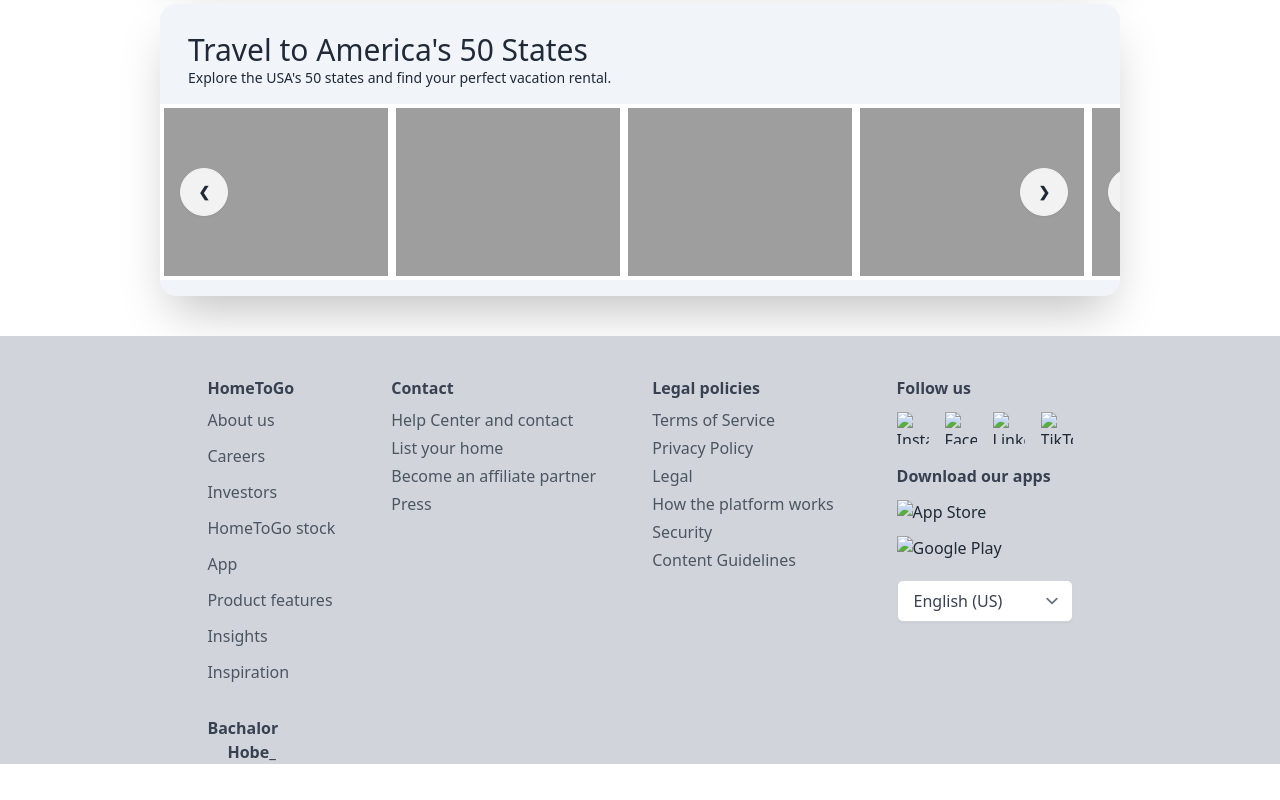
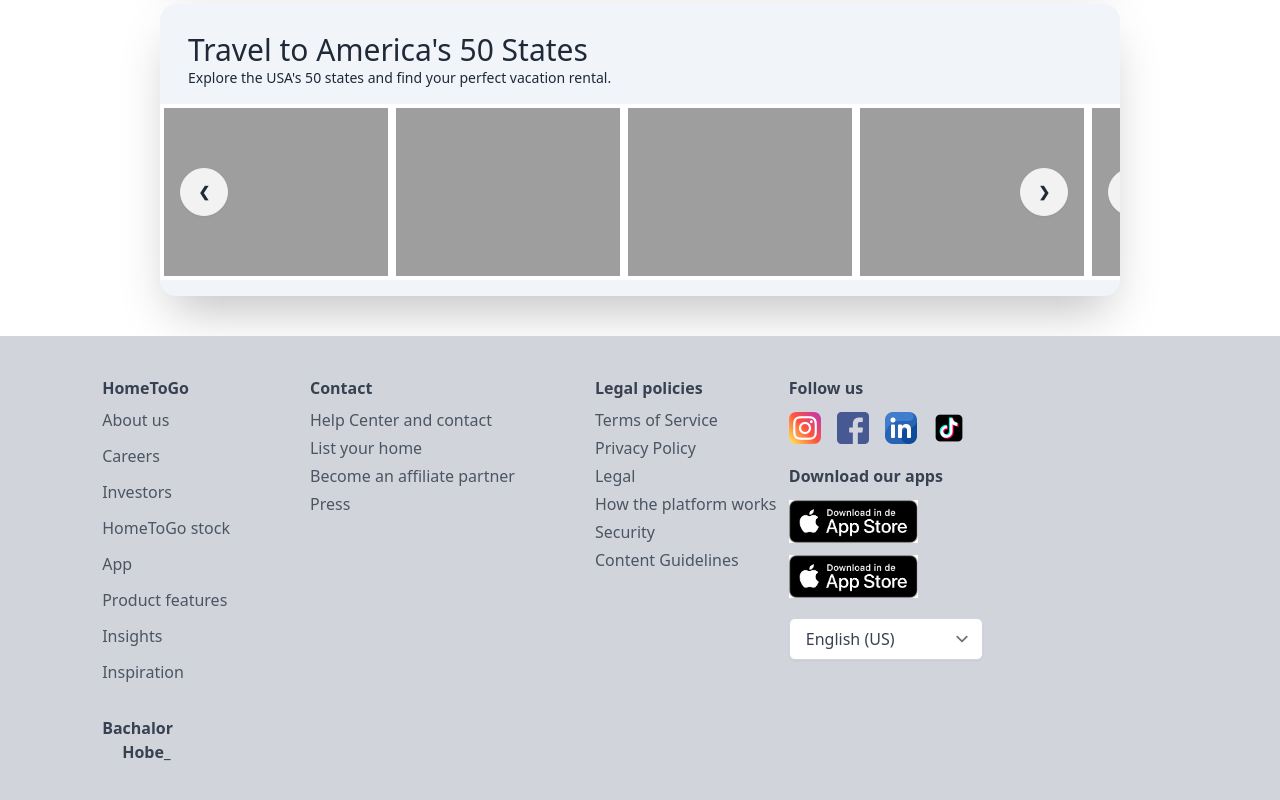
Before and after one commit to depressedKarimul/Bachelor.hobe, a plain HTML site: page index.html in a window 1280 px wide. Shown: the part 8115-8915 px from the top of the page. Before the commit the page ends 8879 px from the top, so only its background shows below. Drawn offline with nearby package versions, Linux system fonts and the light colour scheme.

Commit message:
footer section complete

```diff
--- a/index.html
+++ b/index.html
@@ -4383,12 +4383,12 @@ Cabins to explore the great outdoors section -->
 
 
 
-  <footer class="bg-gray-300 px-40 mt-10 pt-10">
+ <footer class="bg-gray-300 lg:px-20 mt-10 pt-10 pb-9">
 
   <div class="container mx-auto px-4">
-   <div class="flex justify-around">
-
-    <div class="flex flex-col md:flex-row justify-around gap-14">
+ <div class="lg:flex  justify-around">
+
+  <div class="flex flex-col md:flex-row justify-around lg:gap-20 gap-3">
     <!-- HomeToGo Section -->
     <div class="mb-6 md:mb-0">
       <h3 class="font-semibold text-gray-700 mb-2">HomeToGo</h3>
@@ -4404,7 +4404,7 @@ Cabins to explore the great outdoors section -->
       </ul>
 
        <!-- Logo -->
-      <div class="mt-8 text-gray-700 font-bold">
+    <div class="mt-8 text-gray-700 font-bold ">
       <p>Bachalor <br>
         <span class="ml-5">Hobe_</span>
       </p>
@@ -4442,16 +4442,16 @@ Cabins to explore the great outdoors section -->
     <div class="flex space-x-4 mb-5">
       <!-- Social Media Icons -->
       <a href="#" class="w-8 h-8">
-          <img src="instagram-icon.png" alt="Instagram" class="w-full h-full object-contain">
+        <img src="Images/Icons/instagram.png" alt="Instagram" class="w-full h-full object-contain">
       </a>
       <a href="#" class="w-8 h-8">
-          <img src="facebook-icon.png" alt="Facebook" class="w-full h-full object-contain">
+        <img src="Images/Icons/facebook.png" alt="Facebook" class="w-full h-full object-contain">
       </a>
       <a href="#" class="w-8 h-8">
-          <img src="linkedin-icon.png" alt="LinkedIn" class="w-full h-full object-contain">
+        <img src="Images/Icons/linkedin.png" alt="LinkedIn" class="w-full h-full object-contain">
       </a>
       <a href="#" class="w-8 h-8">
-          <img src="tiktok-icon.png" alt="TikTok" class="w-full h-full object-contain">
+        <img src="Images/Icons/social-media.png" alt="TikTok" class="w-full h-full object-contain">
       </a>
     </div>
 
@@ -4459,17 +4459,17 @@ Cabins to explore the great outdoors section -->
     <div class="flex flex-col space-y-3 mb-5">
       <!-- App Store Button -->
       <a href="#" class="w-full">
-          <img src="app-store-icon.png" alt="App Store" class="w-full h-auto">
+        <img src="Images/Icons/appstore.png" alt="App Store" class="w-1/3 h-auto">
       </a>
       <!-- Google Play Button -->
       <a href="#" class="w-full">
-          <img src="google-play-icon.png" alt="Google Play" class="w-full h-auto">
+        <img src="Images/Icons/appstore.png" alt="Google Play" class="w-1/3 h-auto">
       </a>
     </div>
 
     <!-- Language Selector -->
     <div class="relative">
-        <select class="block w-full px-4 py-2 text-gray-700 bg-white border border-gray-300 rounded-md shadow-sm focus:outline-none focus:ring-2 focus:ring-blue-500">
+      <select class="block w-1/2 px-4 py-2 text-gray-700 bg-white border border-gray-300 rounded-md shadow-sm focus:outline-none focus:ring-2 focus:ring-blue-500">
         <option>English (US)</option>
         <option>English (UK)</option>
         <option>Bangla</option>
@@ -4487,6 +4487,7 @@ Cabins to explore the great outdoors section -->
 
 
 
+
  <script src="js/scripts.js"></script>
 </body>
 </html>
```
Also changed, not shown: Images/Icons/appstore.png (added), Images/Icons/facebook.png (added), Images/Icons/instagram.png (added), Images/Icons/linkedin.png (added), Images/Icons/playstore.png (added), Images/Icons/social-media.png (added). Lines whose indentation alone changed are shown as unchanged.
